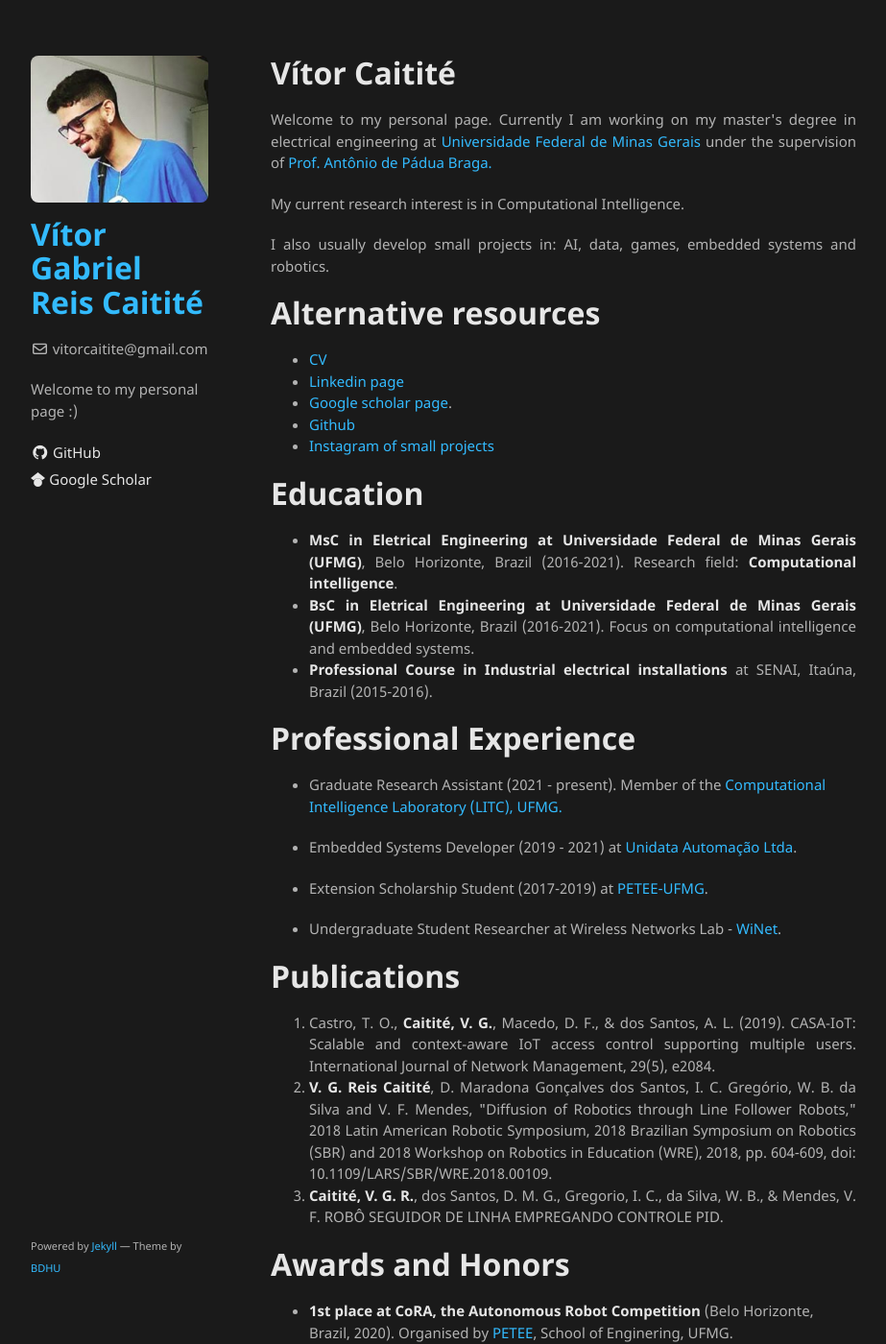
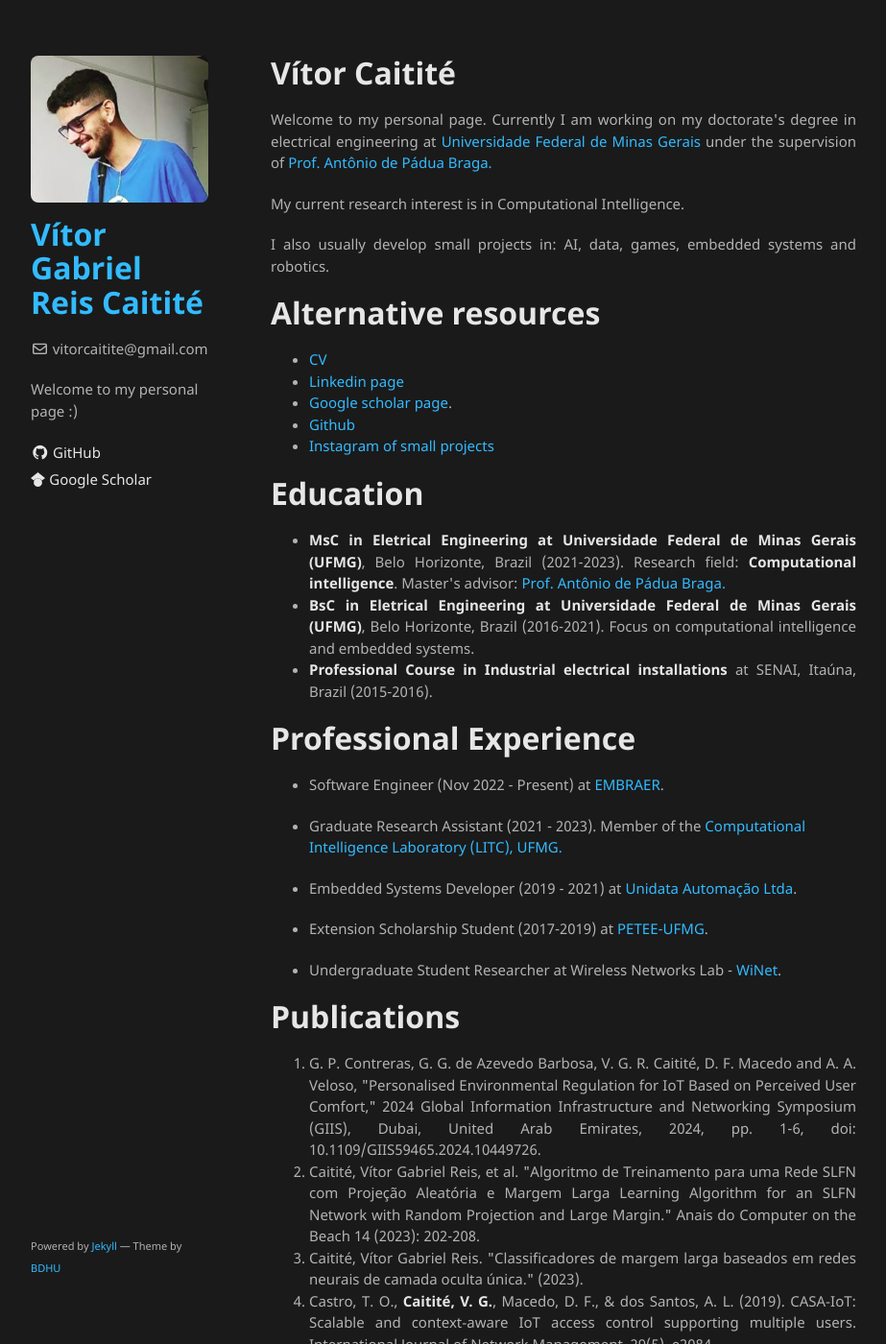
Before and after one commit to vcaitite/vcaitite.github.io, a Jekyll site: the page built from index.md, in a window 1280 px wide and 1400 px high. Shown: the whole window at 96% size, without its empty margins (178-1101 px from the left). Built offline with Jekyll 4.4.1, drawn with Linux system fonts in a browser that asks for light colours; our own code applies the rules of GitHub Pages for plain Markdown files.

Commit message:
Add TicTacToe project and update publications and experience sections.

```diff
--- a/index.md
+++ b/index.md
@@ -2,7 +2,7 @@
 
 <div style="text-align: justify">
 
-<p>Welcome to my personal page. Currently I am working on my master's degree in electrical engineering at <a href="https://ufmg.br/international-visitors">Universidade Federal de Minas Gerais</a> under the supervision of <a href="http://www.cpdee.ufmg.br/~apbraga/"> Prof. Antônio de Pádua Braga.</a></p>
+<p>Welcome to my personal page. Currently I am working on my doctorate's degree in electrical engineering at <a href="https://ufmg.br/international-visitors">Universidade Federal de Minas Gerais</a> under the supervision of <a href="http://www.cpdee.ufmg.br/~apbraga/"> Prof. Antônio de Pádua Braga.</a></p>
 
 <p>My current research interest is in Computational Intelligence.</p>
 
@@ -26,7 +26,7 @@
 <div style="text-align: justify">
 
 <ul>
-<li> <strong>MsC in Eletrical Engineering at Universidade Federal de Minas Gerais (UFMG)</strong>, Belo Horizonte, Brazil (2016-2021). Research field: <strong>Computational intelligence</strong>.</li>
+<li> <strong>MsC in Eletrical Engineering at Universidade Federal de Minas Gerais (UFMG)</strong>, Belo Horizonte, Brazil (2021-2023). Research field: <strong>Computational intelligence</strong>. Master's advisor: <a href="http://www.cpdee.ufmg.br/~apbraga/"> Prof. Antônio de Pádua Braga.</a> </li>
 <li> <strong>BsC in Eletrical Engineering at Universidade Federal de Minas Gerais (UFMG)</strong>, Belo Horizonte, Brazil (2016-2021). Focus on computational intelligence and embedded systems.</li>
 <li> <strong>Professional Course in Industrial electrical installations</strong> at SENAI, Itaúna, Brazil (2015-2016).</li>
 </ul>
@@ -37,7 +37,9 @@
 
 # Professional Experience
 
-- Graduate Research Assistant (2021 - present). Member of the <a href="http://litc.cpdee.ufmg.br/">Computational Intelligence Laboratory (LITC), UFMG.</a>
+- Software Engineer (Nov 2022 - Present) at [EMBRAER](https://embraer.com/).
+
+- Graduate Research Assistant (2021 - 2023). Member of the <a href="http://litc.cpdee.ufmg.br/">Computational Intelligence Laboratory (LITC), UFMG.</a>
 
 - Embedded Systems Developer (2019 - 2021) at [Unidata Automação Ltda](https://www.linkedin.com/company/unidata-automacao/).
 
@@ -54,6 +56,12 @@
 <div style="text-align: justify">
 
 <ol>
+<li> G. P. Contreras, G. G. de Azevedo Barbosa, V. G. R. Caitité, D. F. Macedo and A. A. Veloso, "Personalised Environmental Regulation for IoT Based on Perceived User Comfort," 2024 Global Information Infrastructure and Networking Symposium (GIIS), Dubai, United Arab Emirates, 2024, pp. 1-6, doi: 10.1109/GIIS59465.2024.10449726. </li>
+
+<li>Caitité, Vítor Gabriel Reis, et al. "Algoritmo de Treinamento para uma Rede SLFN com Projeção Aleatória e Margem Larga Learning Algorithm for an SLFN Network with Random Projection and Large Margin." Anais do Computer on the Beach 14 (2023): 202-208. </li>
+
+<li> Caitité, Vítor Gabriel Reis. "Classificadores de margem larga baseados em redes neurais de camada oculta única." (2023). </li>
+
 <li> Castro, T. O., <strong>Caitité, V. G.</strong>, Macedo, D. F., & dos Santos, A. L. (2019). CASA‐IoT: Scalable and context‐aware IoT access control supporting multiple users. International Journal of Network Management, 29(5), e2084. </li>
 
 <li> <strong>V. G. Reis Caitité</strong>, D. Maradona Gonçalves dos Santos, I. C. Gregório, W. B. da Silva and V. F. Mendes, "Diffusion of Robotics through Line Follower Robots," 2018 Latin American Robotic Symposium, 2018 Brazilian Symposium on Robotics (SBR) and 2018 Workshop on Robotics in Education (WRE), 2018, pp. 604-609, doi: 10.1109/LARS/SBR/WRE.2018.00109.</li>
```
Also changed, not shown: projects.md (+10 -2 lines).
